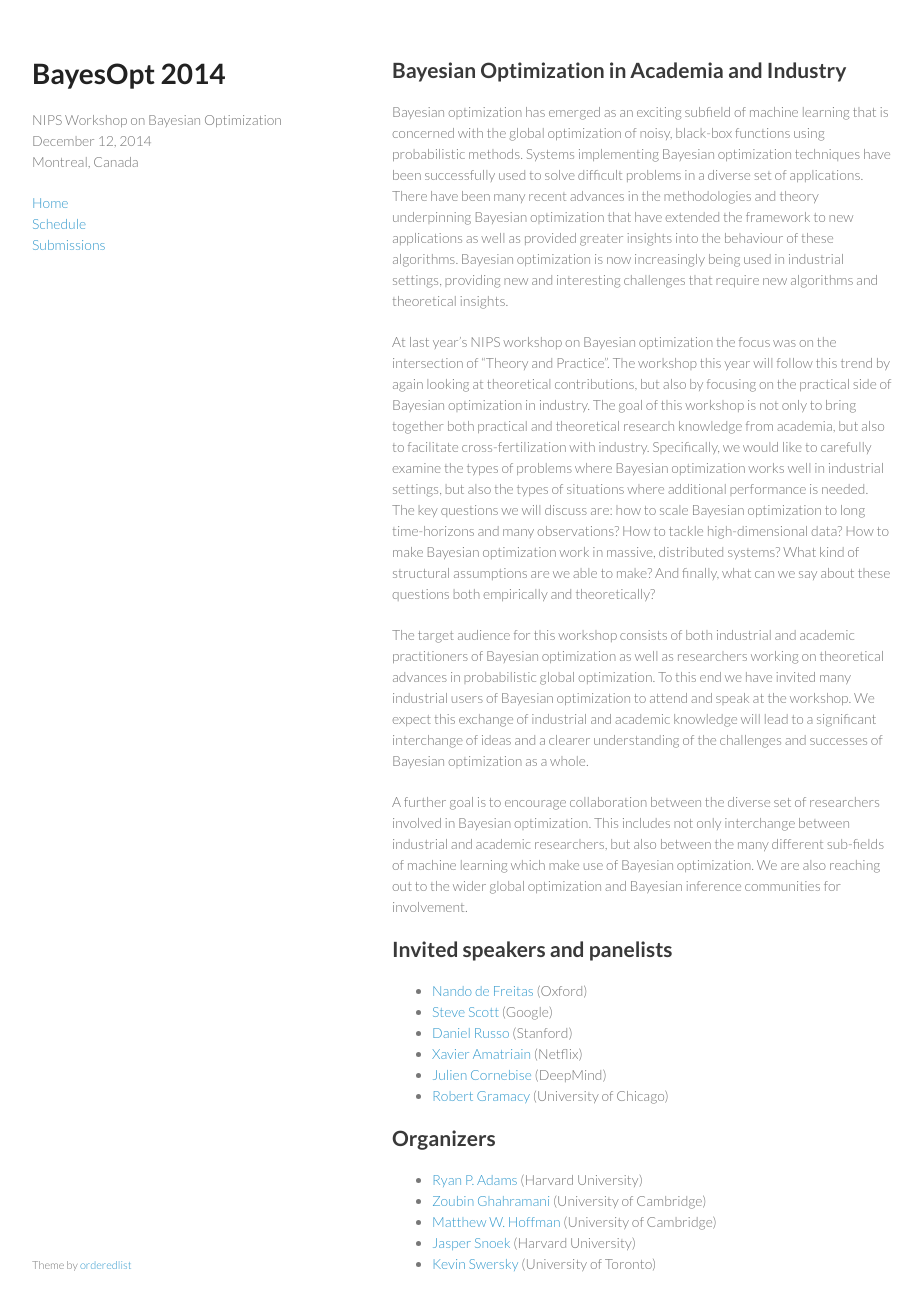
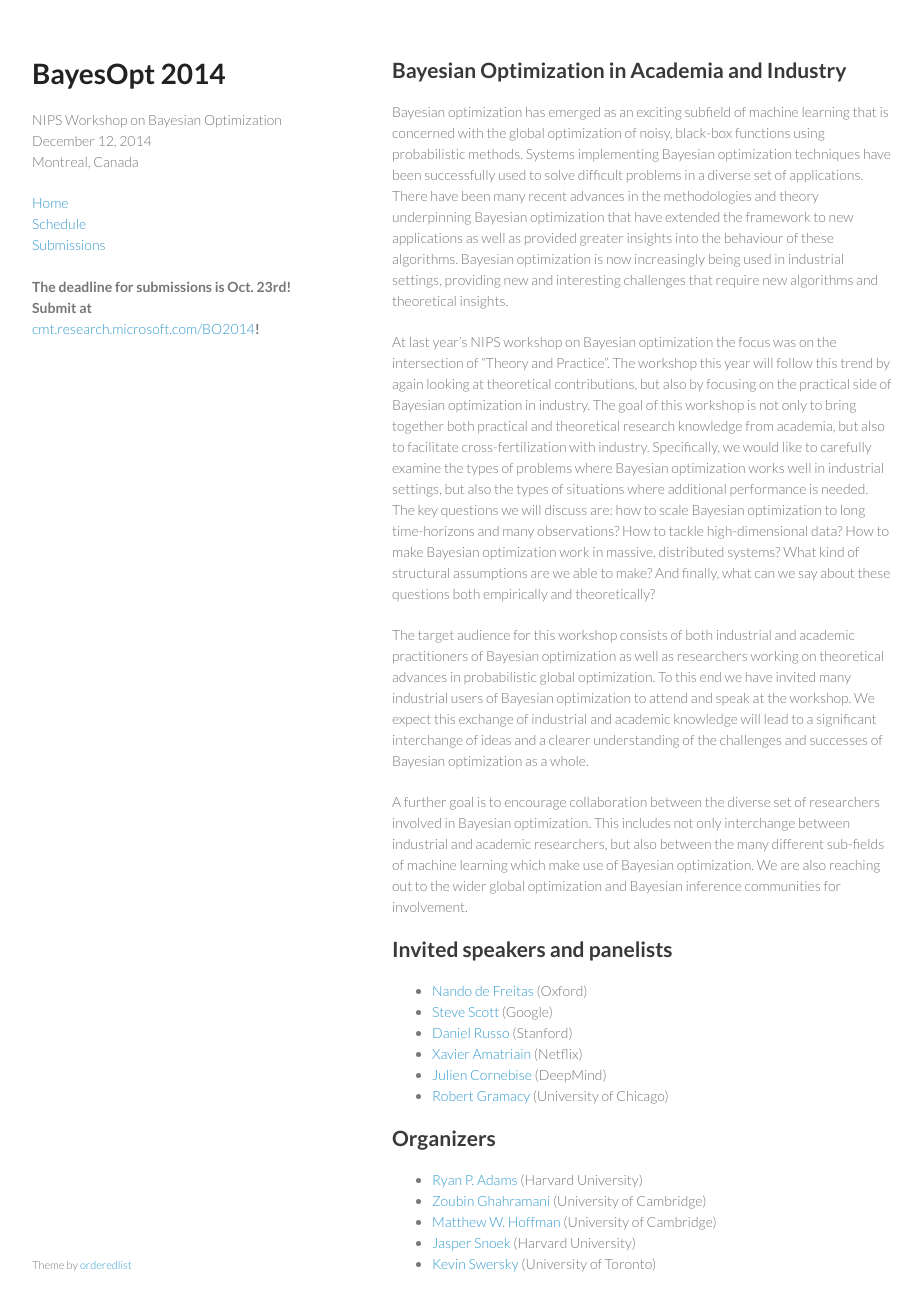
Before and after one commit to bayesopt/bayesopt.github.io, a Jekyll site: the page built from index.md, in a window 1280 px wide and 1344 px high. Shown: the top 1311 px of the window, without its empty margins (178-1099 px from the left). Built offline with Jekyll 4.4.1, drawn with Linux system fonts in a browser that asks for light colours.

Commit message:
Put a "banner" for submissions.

```diff
--- a/_layouts/default.html
+++ b/_layouts/default.html
@@ -21,6 +21,9 @@
         <a class="page-link" href="{{ page.url | prepend: site.baseurl }}">{{ page.title }}</a>
         <br>
         {% endfor %}
+        <br>
+        <b>The deadline for submissions is Oct. 23rd! Submit at <a
+        href="https://cmt.research.microsoft.com/BO2014">cmt.research.microsoft.com/BO2014</a>!</b>
       </header>
       <section>
         {{ content }}
```
